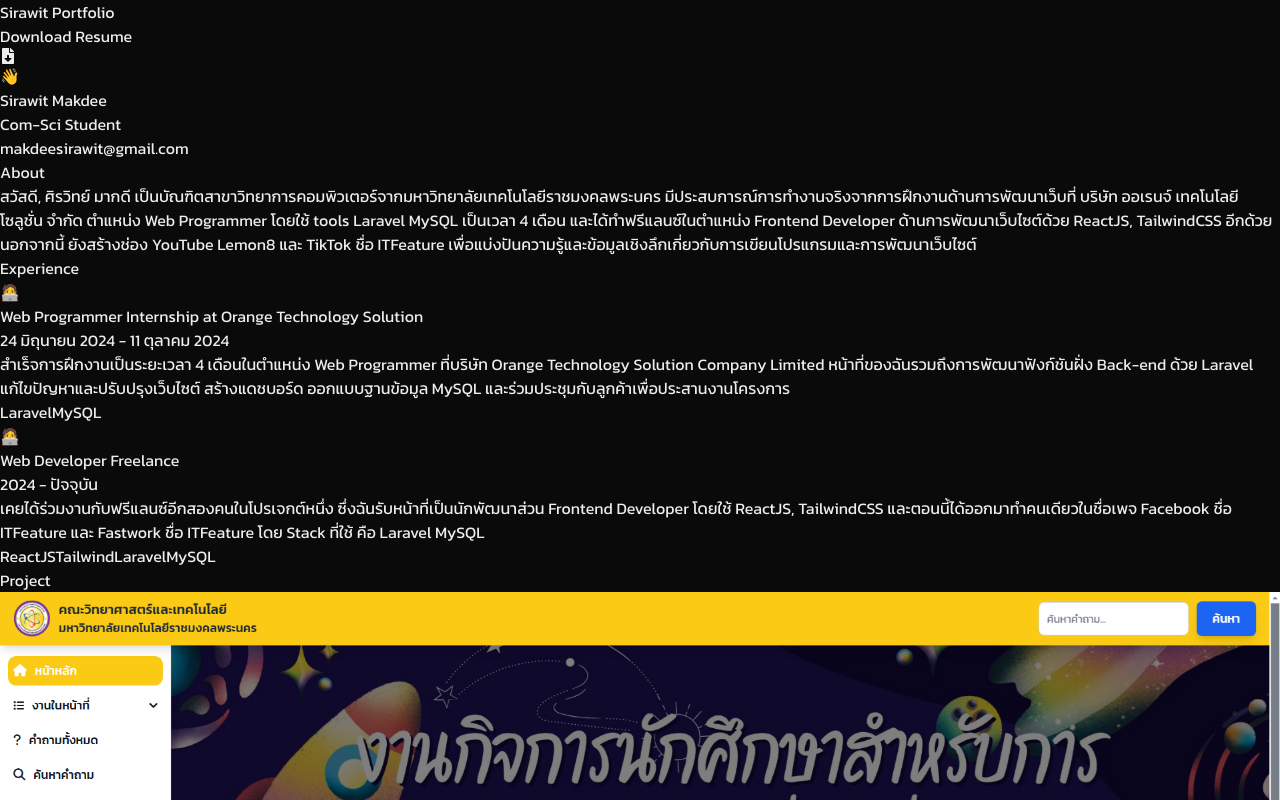
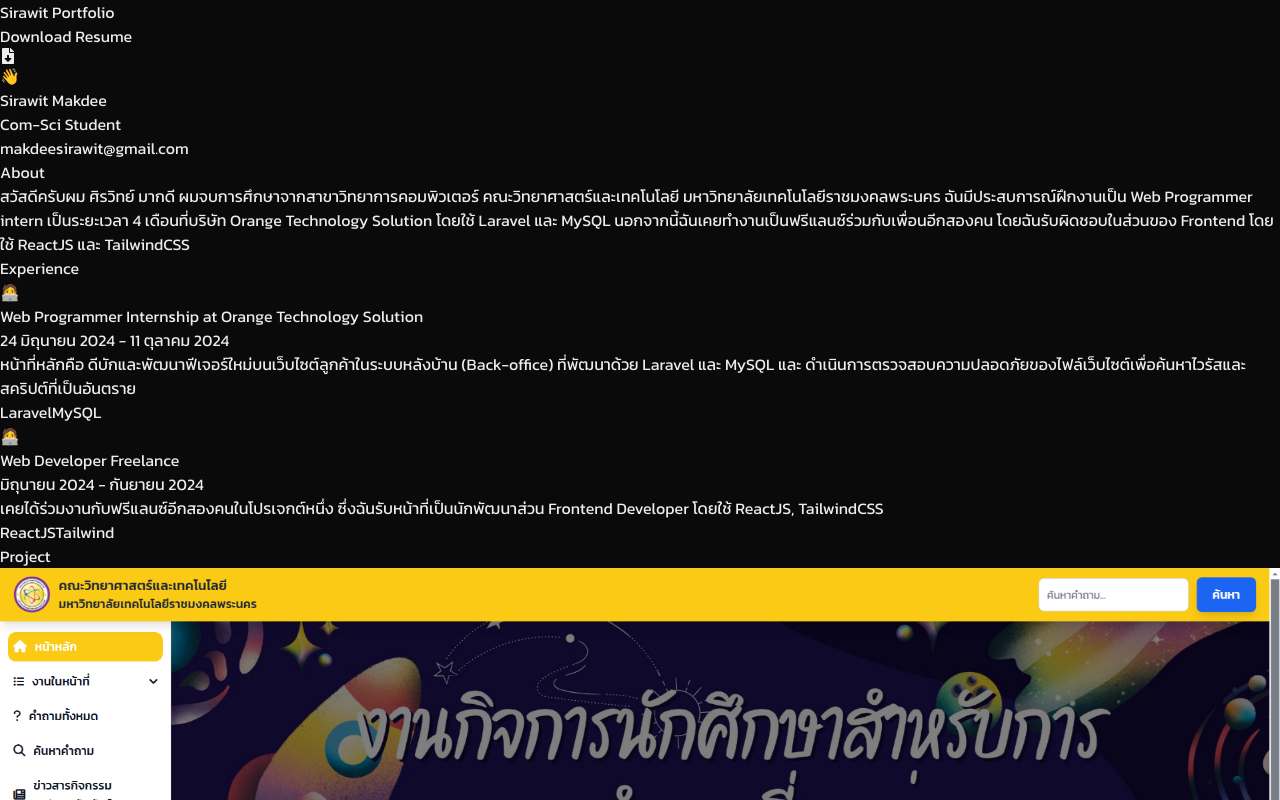
Before and after one commit to AomSirawit/Portfolio, a Next.js app: page / in a window 1280 px wide. Shown: the top 800 px of the page. Built offline with nearby package versions, Linux system fonts and the light colour scheme.

Commit message:
add download resume and fix some word

```diff
--- a/src/app/components/Navbar.tsx
+++ b/src/app/components/Navbar.tsx
@@ -4,14 +4,23 @@ export default function Navbar() {
     <nav className="text-white px-6 py-4 fixed w-full z-10 top-0 start-0 backdrop-blur-sm">
       <div className="container mx-auto flex items-center justify-between">
         <div className="text-lg font-bold">
-          <a href="/">Sirawit <span className="text-blue-600">Portfolio</span></a>
+          <a href="/">
+            Sirawit <span className="text-blue-600">Portfolio</span>
+          </a>
         </div>
         <div>
-          <button className="bg-gray-900 hover:bg-black text-white p-3 rounded-md text-sm flex">
-            Download Resume<span className="ml-3"> <FaFileDownload /></span>
-          </button>
+          <a
+            href="/assets/resume.pdf"
+            download
+            className="bg-gray-900 hover:bg-black text-white p-3 rounded-md text-sm flex items-center"
+          >
+            Download Resume
+            <span className="ml-3">
+              <FaFileDownload />
+            </span>
+          </a>
         </div>
       </div>
     </nav>
   );
-};
+}
--- a/src/app/page.tsx
+++ b/src/app/page.tsx
@@ -78,14 +78,12 @@ export default function Home() {
           <h1 className="text-2xl pb-5 font-bold">About</h1>
           <p className="text-md text-gray-400 text-pretty">
             {" "}
-            สวัสดี, ศิรวิทย์ มากดี
-            เป็นบัณฑิตสาขาวิทยาการคอมพิวเตอร์จากมหาวิทยาลัยเทคโนโลยีราชมงคลพระนคร
-            มีประสบการณ์การทำงานจริงจากการฝึกงานด้านการพัฒนาเว็บที่ บริษัท
-            ออเรนจ์ เทคโนโลยี โซลูชั่น จำกัด ตำแหน่ง Web Programmer โดยใช้ tools
-            Laravel MySQL เป็นเวลา 4 เดือน และได้ทำฟรีแลนซ์ในตำแหน่ง Frontend
-            Developer ด้านการพัฒนาเว็บไซต์ด้วย ReactJS, TailwindCSS อีกด้วย นอกจากนี้ ยังสร้างช่อง YouTube Lemon8 และ TikTok ชื่อ
-            ITFeature
-            เพื่อแบ่งปันความรู้และข้อมูลเชิงลึกเกี่ยวกับการเขียนโปรแกรมและการพัฒนาเว็บไซต์
+            สวัสดีครับผม ศิรวิทย์ มากดี ผมจบการศึกษาจากสาขาวิทยาการคอมพิวเตอร์
+            คณะวิทยาศาสตร์และเทคโนโลยี มหาวิทยาลัยเทคโนโลยีราชมงคลพระนคร
+            ฉันมีประสบการณ์ฝึกงานเป็น Web Programmer intern เป็นระยะเวลา 4
+            เดือนที่บริษัท Orange Technology Solution โดยใช้ Laravel และ MySQL
+            นอกจากนี้ฉันเคยทำงานเป็นฟรีแลนซ์ร่วมกับเพื่อนอีกสองคน
+            โดยฉันรับผิดชอบในส่วนของ Frontend โดยใช้ ReactJS และ TailwindCSS
           </p>
         </div>
         <div>
@@ -102,11 +100,9 @@ export default function Home() {
               24 มิถุนายน 2024 - 11 ตุลาคม 2024
             </p>
             <p className="text-slate-400 text-md text-pretty pb-2">
-              สำเร็จการฝึกงานเป็นระยะเวลา 4 เดือนในตำแหน่ง Web Programmer
-              ที่บริษัท Orange Technology Solution Company Limited
-              หน้าที่ของฉันรวมถึงการพัฒนาฟังก์ชันฝั่ง Back-end ด้วย Laravel
-              แก้ไขปัญหาและปรับปรุงเว็บไซต์ สร้างแดชบอร์ด ออกแบบฐานข้อมูล MySQL
-              และร่วมประชุมกับลูกค้าเพื่อประสานงานโครงการ
+              หน้าที่หลักคือ
+              ดีบักและพัฒนาฟีเจอร์ใหม่บนเว็บไซต์ลูกค้าในระบบหลังบ้าน
+              (Back-office) ที่พัฒนาด้วย Laravel และ MySQL และ ดำเนินการตรวจสอบความปลอดภัยของไฟล์เว็บไซต์เพื่อค้นหาไวรัสและสคริปต์ที่เป็นอันตราย
             </p>
             <div className="space-x-2">
               <span className="text-xs font-medium px-2.5 py-0.5 rounded bg-gray-700 text-gray-400 border border-gray-500">
@@ -125,13 +121,11 @@ export default function Home() {
                 Web Developer Freelance
               </h2>
             </div>
-            <p className="text-md text-slate-400 pb-2">2024 - ปัจจุบัน</p>
+            <p className="text-md text-slate-400 pb-2">มิถุนายน 2024 - กันยายน 2024</p>
             <p className="text-slate-400 text-md text-pretty pb-2">
               เคยได้ร่วมงานกับฟรีแลนซ์อีกสองคนในโปรเจกต์หนึ่ง
               ซึ่งฉันรับหน้าที่เป็นนักพัฒนาส่วน Frontend Developer โดยใช้
-              ReactJS, TailwindCSS และตอนนี้ได้ออกมาทำคนเดียวในชื่อเพจ Facebook
-              ชื่อ ITFeature และ Fastwork ชื่อ ITFeature โดย Stack ที่ใช้ คือ
-              Laravel MySQL
+              ReactJS, TailwindCSS
             </p>
             <div className="space-x-2">
               <span className="text-xs font-medium px-2.5 py-0.5 rounded bg-gray-700 text-gray-400 border border-gray-500">
@@ -139,12 +133,6 @@ export default function Home() {
               </span>
               <span className="text-xs font-medium px-2.5 py-0.5 rounded bg-gray-700 text-gray-400 border border-gray-500">
                 Tailwind
-              </span>
-              <span className="text-xs font-medium px-2.5 py-0.5 rounded bg-gray-700 text-gray-400 border border-gray-500">
-                Laravel
-              </span>
-              <span className="text-xs font-medium px-2.5 py-0.5 rounded bg-gray-700 text-gray-400 border border-gray-500">
-                MySQL
               </span>
             </div>
           </div>
@@ -200,7 +188,10 @@ export default function Home() {
             <a target="_blank" href="https://github.com/AomSirawit">
               <FaGithub />{" "}
             </a>
-            <a target="_blank" href="https://www.linkedin.com/in/sirawit-makdee-415714277/">
+            <a
+              target="_blank"
+              href="https://www.linkedin.com/in/sirawit-makdee-415714277/"
+            >
               <FaLinkedin />{" "}
             </a>
           </div>
```
Also changed, not shown: 1 other file (tests, documents, lock files or other folders).
